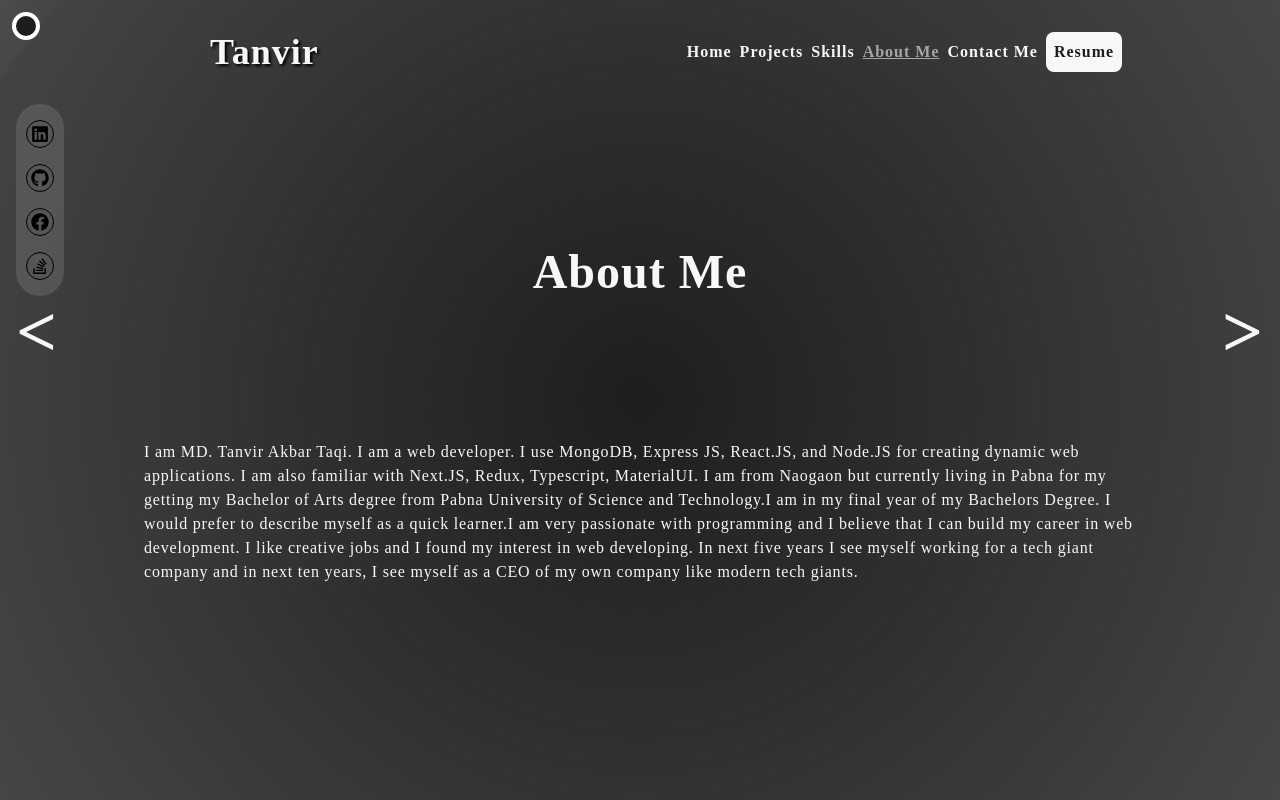
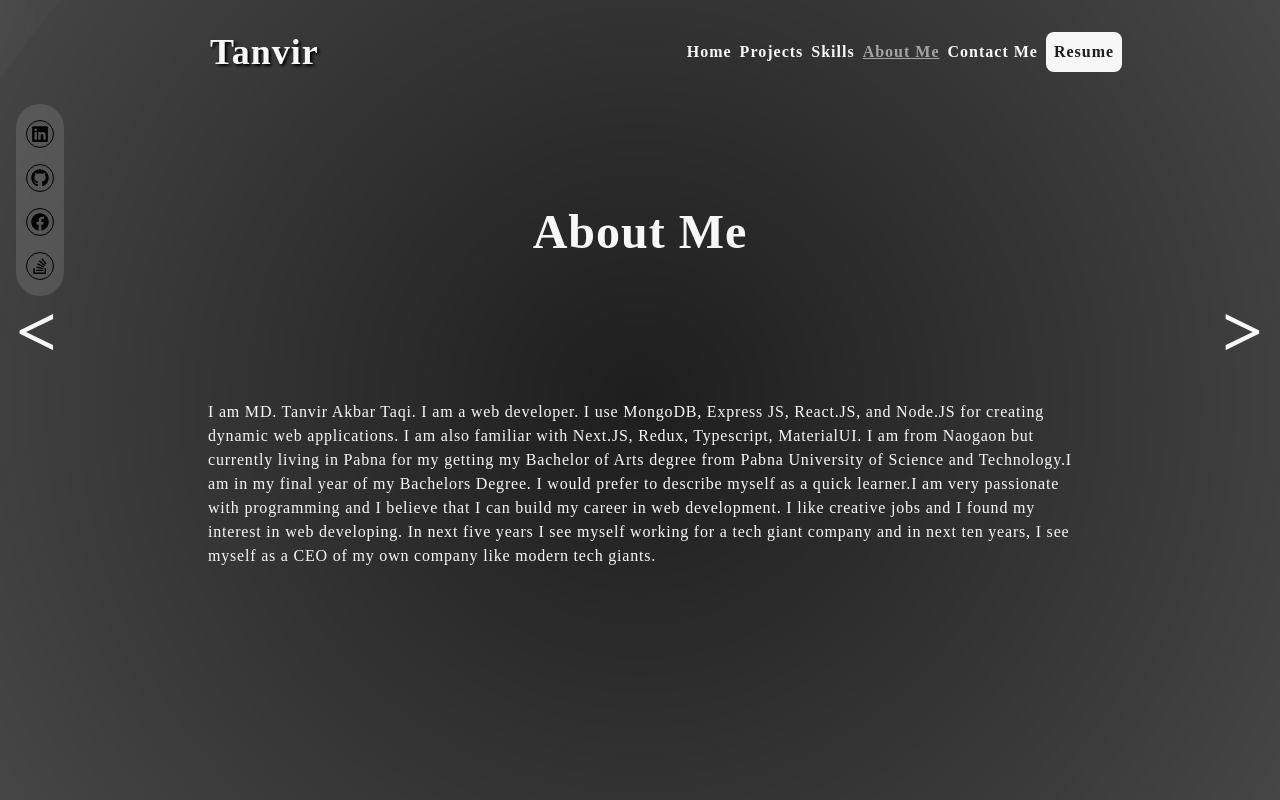
Before and after one commit to tanvir-taqi/tanvir-taqi-portfolio, a React (Create React App) app: page /about in a window 1280 px wide. Built offline with nearby package versions, Linux system fonts and the light colour scheme; a web font is replaced by a local one.

Commit message:
fix without font

```diff
--- a/src/App.js
+++ b/src/App.js
@@ -10,8 +10,8 @@ import AnimatedRoute from './routers/AnimatedRoute';
 
 function App() {
   const [mousePosition, setMousePosition] =useState({
-    x:0,
-    y:0
+    x:-50,
+    y:-50
   })
 
   const variants = {
--- a/src/components/About/About.js
+++ b/src/components/About/About.js
@@ -20,12 +20,12 @@ const About = () => {
       <motion.div initial={{ opacity: 0, scaleX: 0.5 }}
         animate={{ opacity: 1, scaleX: 1 }}
         transition={{ duration: 1 }}>
-      <div className='py-10'>
+      <div className=''>
           <ArrowNav
             leftLink='/skills'
             rightLink='/contact'
             ></ArrowNav>
-          <div className='pt-16'>
+          <div className='pt-16 py-10 mx-16'>
             <h1 className='text-5xl font-bold text-center  my-10'>About Me</h1>
             <p className=' md:p-20 p-6 md:m-16 flex text-base tracking-wider items-center justify-center'>
             <Typewriter
--- a/src/components/Projects/SingleProject.css
+++ b/src/components/Projects/SingleProject.css
@@ -29,7 +29,7 @@
     display: block;
     animation: scanDetails;
     animation-duration: 3s;
-   animation-delay: 1s;
+    animation-delay: 0s;
     animation-timing-function: ease-in-out;
     animation-iteration-count: 1;
 }
@@ -49,3 +49,18 @@
         opacity: 0;
     }
 }
+
+.project-details-content{
+
+    visibility: hidden;
+
+}
+.project-card:hover .project-details-content{
+   visibility: visible;
+
+   transition: all;
+   transition-duration: 1s;
+   transition-delay: 1s;
+   transition-timing-function: ease;
+
+}
--- a/src/components/Skill/Skill.js
+++ b/src/components/Skill/Skill.js
@@ -14,12 +14,12 @@ const Skill = () => {
         <motion.div initial={{ opacity: 0, scaleX: 0.5 }}
         animate={{ opacity: 1, scaleX: 1 }}
         transition={{ duration: 1 }}>
-        <div className='pb-12'>
+        <div className=''>
             <ArrowNav
             leftLink='/projects'
             rightLink='/about'
             ></ArrowNav>
-            <div>
+            <div className='mx-16 pb-12'>
            <h1 className='text-5xl font-bold text-center  my-10'>Skills</h1>
            <div className='flex justify-around items-center w-full'>
 
```
